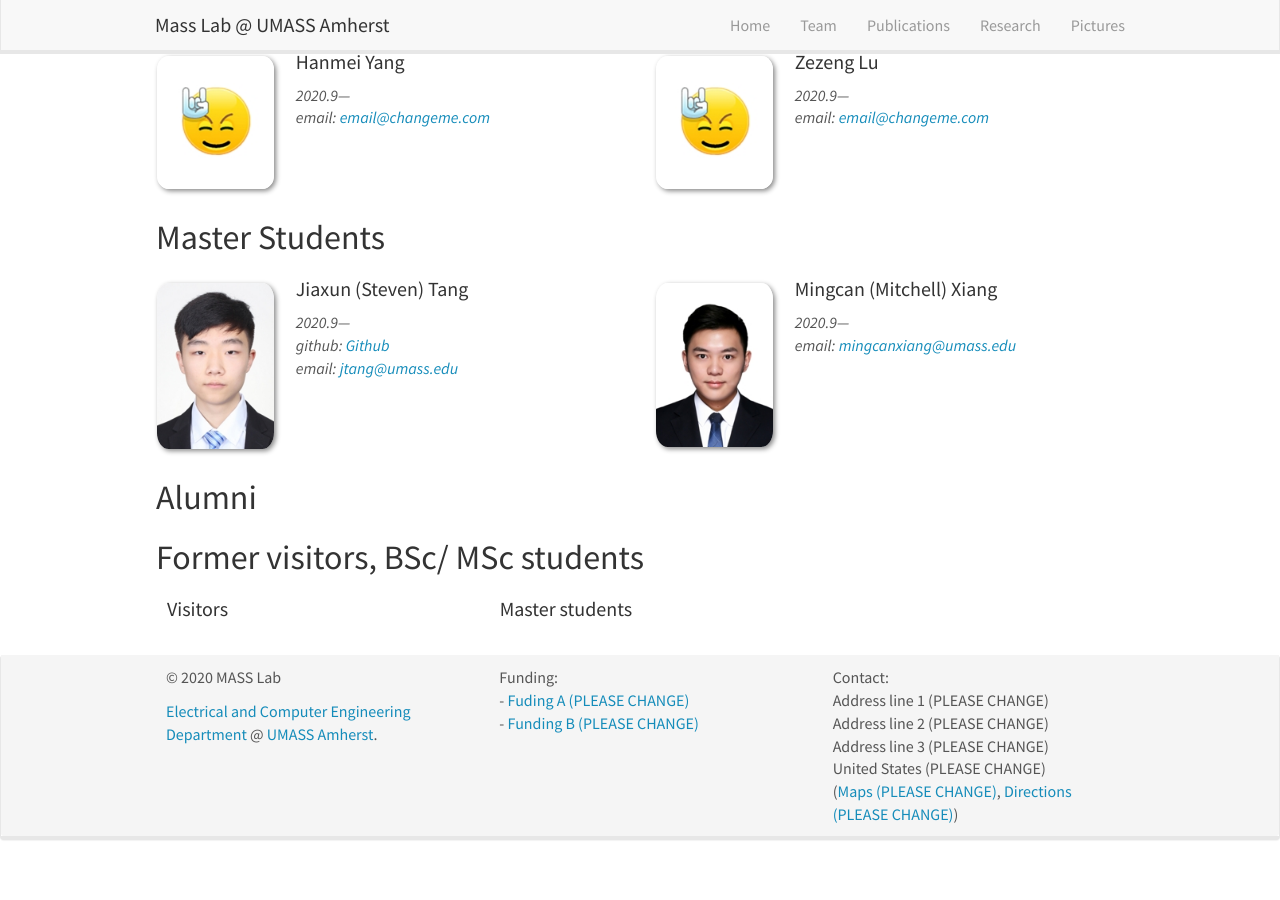
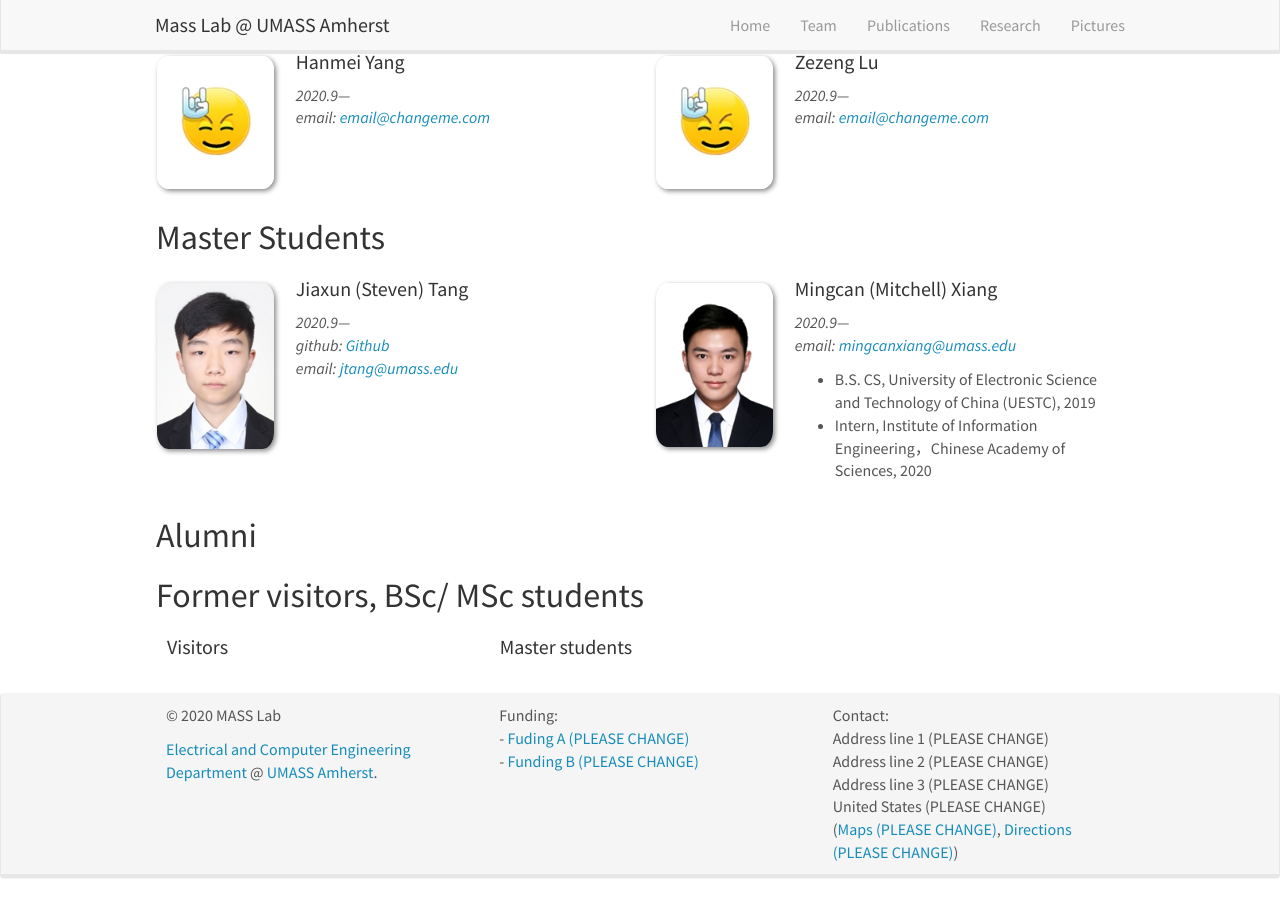
Before and after one commit to UTSASRG/UTSASRG.github.io, a Jekyll site: the page built from _pages/team.md, in a window 1280 px wide and 900 px high, scrolled down 632 px. Built offline with Jekyll 4.4.1, drawn with Linux system fonts in a browser that asks for light colours; before the commit the page ends 1494 px from its top, so only the background shows below that.

Commit message:
Update master_students.yml

```diff
--- a/_data/master_students.yml
+++ b/_data/master_students.yml
@@ -19,4 +19,6 @@
   photo: MingcanXiang.jpg
   info: 2020.9---
   email: mingcanxiang@umass.edu
-  number_educ: 0
+  number_educ: 2
+  education2: Intern, Institute of Information Engineering，Chinese Academy of Sciences, 2020
+  education1: B.S. CS, University of Electronic Science and Technology of China (UESTC), 2019
```
